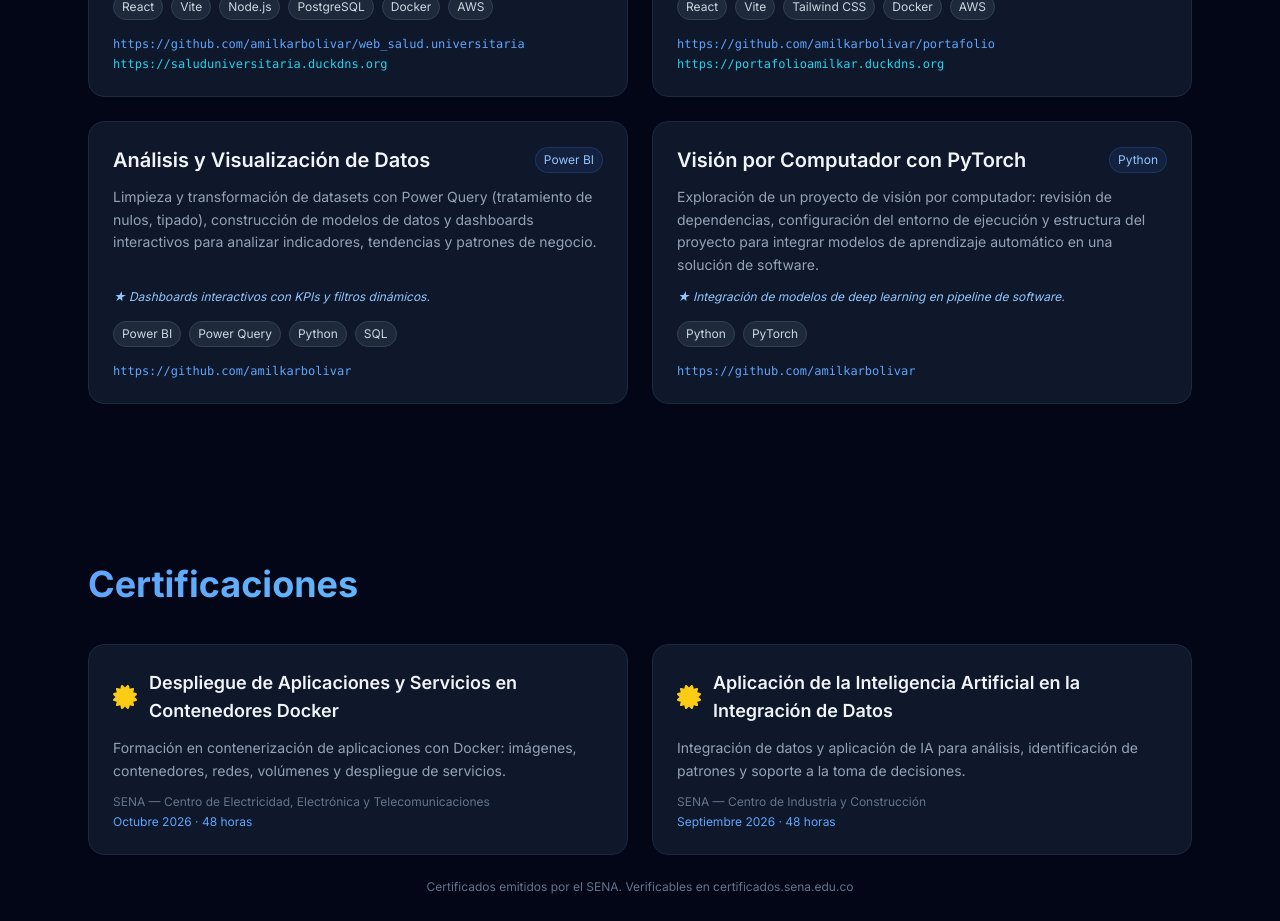
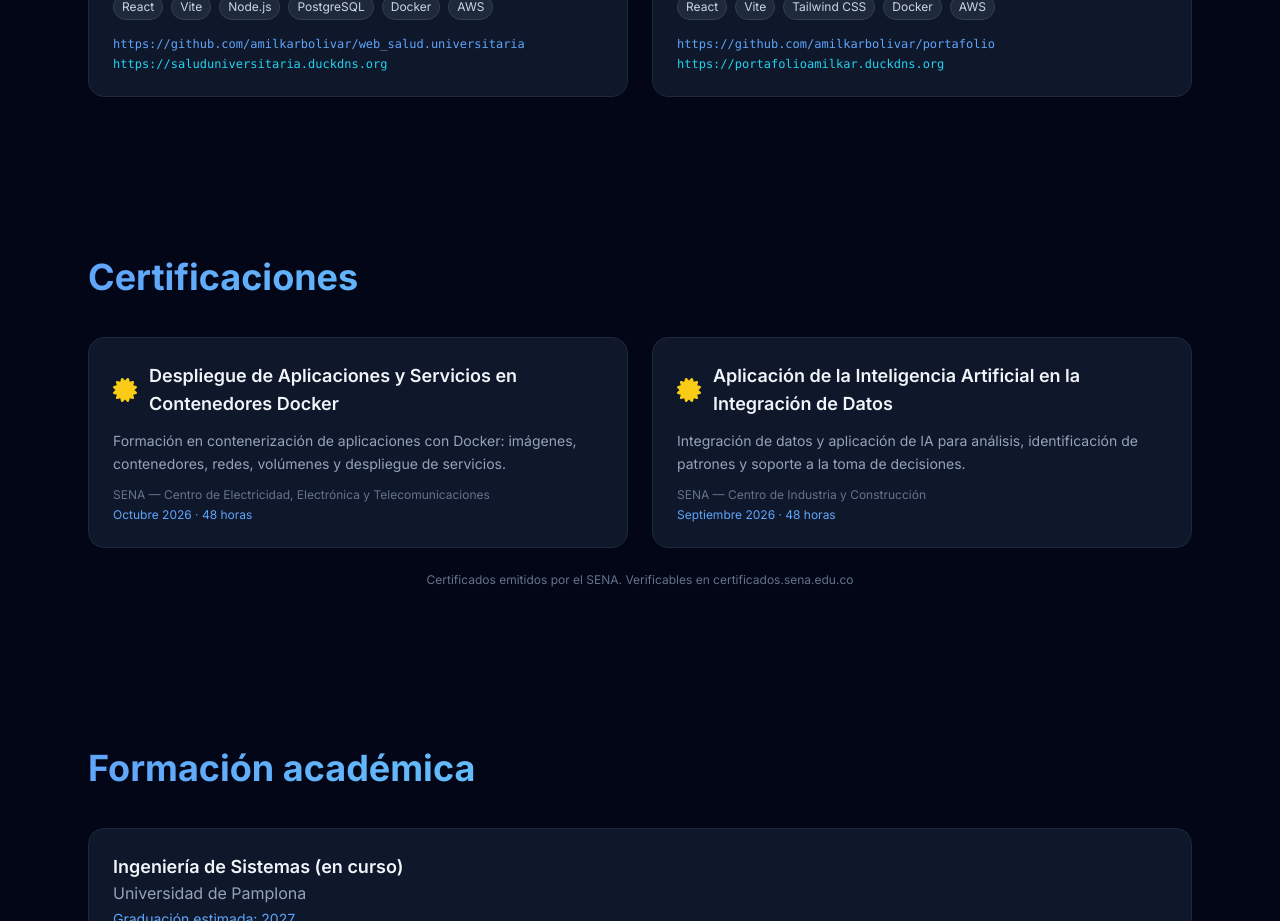
Before and after one commit to amilkarbolivar/portafolio, a React (Vite) app: page / in a window 1280 px wide. Shown: the part 2620-3541 px from the top of the page. Built offline with nearby package versions, Linux system fonts and the light colour scheme.

Commit message:
chore: remove projects without public repository

```diff
--- a/src/App.jsx
+++ b/src/App.jsx
@@ -58,22 +58,7 @@ const projects = [
     link: 'https://github.com/amilkarbolivar/portafolio',
     live: 'https://portafolioamilkar.duckdns.org',
   },
-  {
-    title: 'Análisis y Visualización de Datos',
-    tech: ['Power BI', 'Power Query', 'Python', 'SQL'],
-    description:
-      'Limpieza y transformación de datasets con Power Query (tratamiento de nulos, tipado), construcción de modelos de datos y dashboards interactivos para analizar indicadores, tendencias y patrones de negocio.',
-    highlight: 'Dashboards interactivos con KPIs y filtros dinámicos.',
-    link: 'https://github.com/amilkarbolivar',
-  },
-  {
-    title: 'Visión por Computador con PyTorch',
-    tech: ['Python', 'PyTorch'],
-    description:
-      'Exploración de un proyecto de visión por computador: revisión de dependencias, configuración del entorno de ejecución y estructura del proyecto para integrar modelos de aprendizaje automático en una solución de software.',
-    highlight: 'Integración de modelos de deep learning en pipeline de software.',
-    link: 'https://github.com/amilkarbolivar',
-  },
+
 ];
 
 const certifications = [
```
Also changed, not shown: 1 other file (tests, documents, lock files or other folders).
